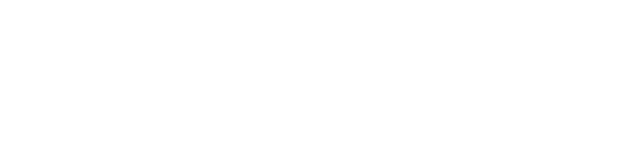
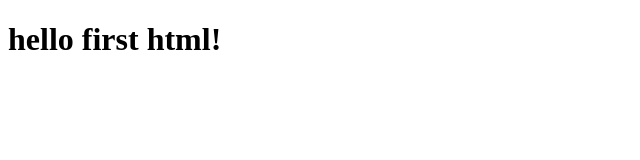
Before and after one commit to devininy/Test-DAY00-Web-Challenge, a plain HTML site: page index.html in a window 1280 px wide. Shown: the whole page, without its empty margins (0-640 px from the left). Drawn offline with Linux system fonts and the light colour scheme.

Commit message:
h1 미션 수행

```diff
--- a/index.html
+++ b/index.html
@@ -9,7 +9,6 @@
     <title>Day 01</title>
   </head>
   <body>
-    <!-- 코드 작성 하세요 -->
-    <!-- Don't delete this link:fontawsome -->
+    <h1>hello first html!</h1>
   </body>
 </html>
```
